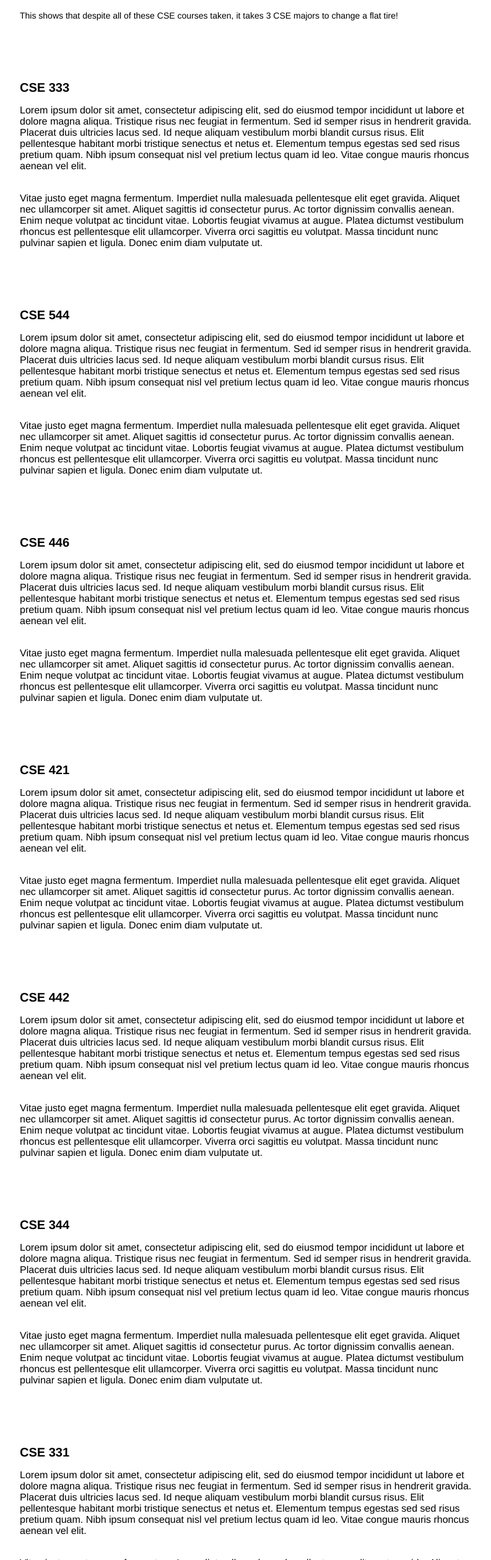
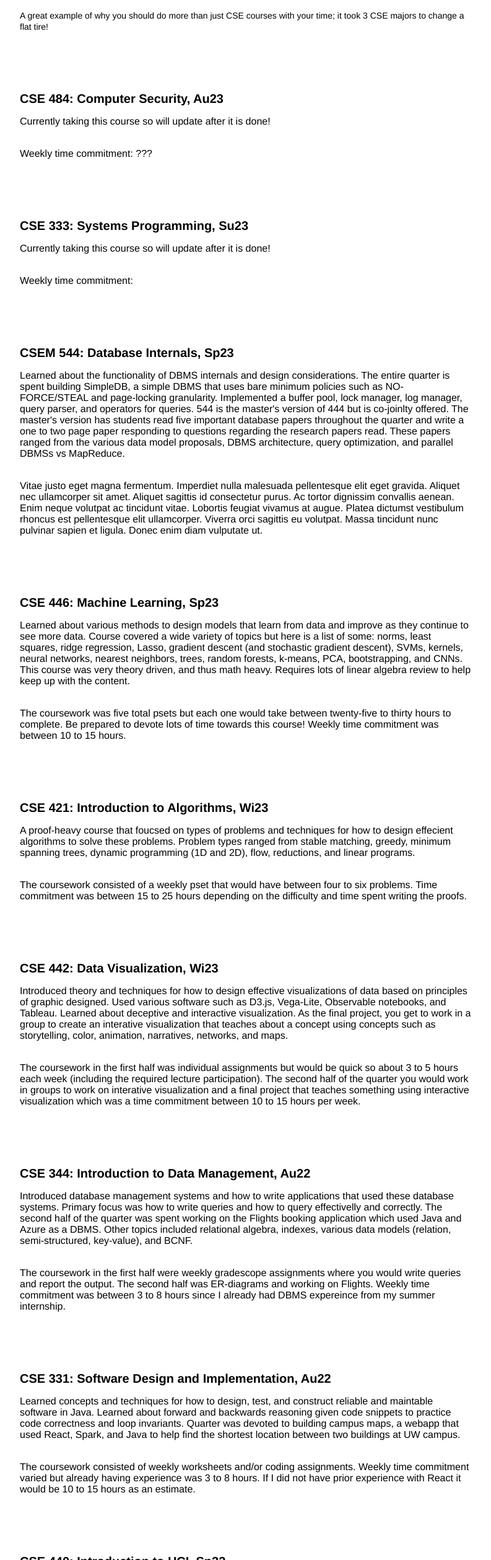
Before and after one commit to dylanbun/dylanbun.github.io, a plain HTML site: page courses_taken.html in a window 1280 px wide. Shown: the part 1309-3826 px from the top of the page at 62% size, without its empty margins (243-1036 px from the left). Drawn offline with Linux system fonts and the light colour scheme.

Commit message:
almost done!

```diff
--- a/courses_taken.html
+++ b/courses_taken.html
@@ -73,7 +73,7 @@
         <image class="project-header-image" src="../assets/images/efrain_car.jpg">
 
           <a class="no-underline" target="_blank" href="https://opensea.io/assets/0xe0be388ab81c47b0f098d2030a1c9ef190691a8a/1311">
-            <span class="image-caption">This shows that despite all of these CSE courses taken, it takes 3 CSE majors to change a flat tire!</span>
+            <span class="image-caption">A great example of why you should do more than just CSE courses with your time; it took 3 CSE majors to change a flat tire!</span>
           </a>
       </div>
 
@@ -85,58 +85,66 @@
         - Add paragraphs using the <div class="body-text"></div> elements in the "project-details-content"
       -->
       <div id="project-details">
-        <div class="subheader-text">CSE 333</div>
+        <div class="subheader-text">CSE 484: Computer Security, Au23</div>
         <div class="project-details-content">
-          <div class="body-text">Lorem ipsum dolor sit amet, consectetur adipiscing elit, sed do eiusmod tempor incididunt ut labore et dolore magna aliqua. Tristique risus nec feugiat in fermentum. Sed id semper risus in hendrerit gravida. Placerat duis ultricies lacus sed. Id neque aliquam vestibulum morbi blandit cursus risus. Elit pellentesque habitant morbi tristique senectus et netus et. Elementum tempus egestas sed sed risus pretium quam. Nibh ipsum consequat nisl vel pretium lectus quam id leo. Vitae congue mauris rhoncus aenean vel elit.</div>
+          <div class="body-text">Currently taking this course so will update after it is done!</div>
+          <div class="body-text">Weekly time commitment: ???</div>
+        </div>
+      </div>
+
+      <div id="project-details">
+        <div class="subheader-text">CSE 333: Systems Programming, Su23</div>
+        <div class="project-details-content">
+          <div class="body-text">Currently taking this course so will update after it is done!</div>
+          <div class="body-text">Weekly time commitment:</div>
+        </div>
+      </div>
+
+      <div id="project-details">
+        <div class="subheader-text">CSEM 544: Database Internals, Sp23</div>
+        <div class="project-details-content">
+          <div class="body-text">Learned about the functionality of DBMS internals and design considerations. The entire quarter is spent building SimpleDB, a simple DBMS that uses bare minimum policies such as NO-FORCE/STEAL and page-locking granularity. Implemented a buffer pool, lock manager, log manager, query parser, and operators for queries. 544 is the master's version of 444 but is co-joinlty offered. The master's version has students read five important database papers throughout the quarter and write a one to two page paper responding to questions regarding the research papers read. These papers ranged from the various data model proposals, DBMS architecture, query optimization, and parallel DBMSs vs MapReduce. </div>
           <div class="body-text">Vitae justo eget magna fermentum. Imperdiet nulla malesuada pellentesque elit eget gravida. Aliquet nec ullamcorper sit amet. Aliquet sagittis id consectetur purus. Ac tortor dignissim convallis aenean. Enim neque volutpat ac tincidunt vitae. Lobortis feugiat vivamus at augue. Platea dictumst vestibulum rhoncus est pellentesque elit ullamcorper. Viverra orci sagittis eu volutpat. Massa tincidunt nunc pulvinar sapien et ligula. Donec enim diam vulputate ut.</div>
         </div>
       </div>
 
       <div id="project-details">
-        <div class="subheader-text">CSE 544</div>
+        <div class="subheader-text">CSE 446: Machine Learning, Sp23</div>
         <div class="project-details-content">
-          <div class="body-text">Lorem ipsum dolor sit amet, consectetur adipiscing elit, sed do eiusmod tempor incididunt ut labore et dolore magna aliqua. Tristique risus nec feugiat in fermentum. Sed id semper risus in hendrerit gravida. Placerat duis ultricies lacus sed. Id neque aliquam vestibulum morbi blandit cursus risus. Elit pellentesque habitant morbi tristique senectus et netus et. Elementum tempus egestas sed sed risus pretium quam. Nibh ipsum consequat nisl vel pretium lectus quam id leo. Vitae congue mauris rhoncus aenean vel elit.</div>
-          <div class="body-text">Vitae justo eget magna fermentum. Imperdiet nulla malesuada pellentesque elit eget gravida. Aliquet nec ullamcorper sit amet. Aliquet sagittis id consectetur purus. Ac tortor dignissim convallis aenean. Enim neque volutpat ac tincidunt vitae. Lobortis feugiat vivamus at augue. Platea dictumst vestibulum rhoncus est pellentesque elit ullamcorper. Viverra orci sagittis eu volutpat. Massa tincidunt nunc pulvinar sapien et ligula. Donec enim diam vulputate ut.</div>
+          <div class="body-text">Learned about various methods to design models that learn from data and improve as they continue to see more data. Course covered a wide variety of topics but here is a list of some: norms, least squares, ridge regression, Lasso, gradient descent (and stochastic gradient descent), SVMs, kernels, neural networks, nearest neighbors, trees, random forests, k-means, PCA, bootstrapping, and CNNs. This course was very theory driven, and thus math heavy. Requires lots of linear algebra review to help keep up with the content.</div>
+          <div class="body-text">The coursework was five total psets but each one would take between twenty-five to thirty hours to complete. Be prepared to devote lots of time towards this course! Weekly time commitment was between 10 to 15 hours.</div>
         </div>
       </div>
 
       <div id="project-details">
-        <div class="subheader-text">CSE 446</div>
+        <div class="subheader-text">CSE 421: Introduction to Algorithms, Wi23</div>
         <div class="project-details-content">
-          <div class="body-text">Lorem ipsum dolor sit amet, consectetur adipiscing elit, sed do eiusmod tempor incididunt ut labore et dolore magna aliqua. Tristique risus nec feugiat in fermentum. Sed id semper risus in hendrerit gravida. Placerat duis ultricies lacus sed. Id neque aliquam vestibulum morbi blandit cursus risus. Elit pellentesque habitant morbi tristique senectus et netus et. Elementum tempus egestas sed sed risus pretium quam. Nibh ipsum consequat nisl vel pretium lectus quam id leo. Vitae congue mauris rhoncus aenean vel elit.</div>
-          <div class="body-text">Vitae justo eget magna fermentum. Imperdiet nulla malesuada pellentesque elit eget gravida. Aliquet nec ullamcorper sit amet. Aliquet sagittis id consectetur purus. Ac tortor dignissim convallis aenean. Enim neque volutpat ac tincidunt vitae. Lobortis feugiat vivamus at augue. Platea dictumst vestibulum rhoncus est pellentesque elit ullamcorper. Viverra orci sagittis eu volutpat. Massa tincidunt nunc pulvinar sapien et ligula. Donec enim diam vulputate ut.</div>
+          <div class="body-text">A proof-heavy course that foucsed on types of problems and techniques for how to design effecient algorithms to solve these problems. Problem types ranged from stable matching, greedy, minimum spanning trees, dynamic programming (1D and 2D), flow, reductions, and linear programs. </div>
+          <div class="body-text">The coursework consisted of a weekly pset that would have between four to six problems. Time commitment was between 15 to 25 hours depending on the difficulty and time spent writing the proofs.</div>
         </div>
       </div>
 
       <div id="project-details">
-        <div class="subheader-text">CSE 421</div>
+        <div class="subheader-text">CSE 442: Data Visualization, Wi23</div>
         <div class="project-details-content">
-          <div class="body-text">Lorem ipsum dolor sit amet, consectetur adipiscing elit, sed do eiusmod tempor incididunt ut labore et dolore magna aliqua. Tristique risus nec feugiat in fermentum. Sed id semper risus in hendrerit gravida. Placerat duis ultricies lacus sed. Id neque aliquam vestibulum morbi blandit cursus risus. Elit pellentesque habitant morbi tristique senectus et netus et. Elementum tempus egestas sed sed risus pretium quam. Nibh ipsum consequat nisl vel pretium lectus quam id leo. Vitae congue mauris rhoncus aenean vel elit.</div>
-          <div class="body-text">Vitae justo eget magna fermentum. Imperdiet nulla malesuada pellentesque elit eget gravida. Aliquet nec ullamcorper sit amet. Aliquet sagittis id consectetur purus. Ac tortor dignissim convallis aenean. Enim neque volutpat ac tincidunt vitae. Lobortis feugiat vivamus at augue. Platea dictumst vestibulum rhoncus est pellentesque elit ullamcorper. Viverra orci sagittis eu volutpat. Massa tincidunt nunc pulvinar sapien et ligula. Donec enim diam vulputate ut.</div>
+          <div class="body-text">Introduced theory and techniques for how to design effective visualizations of data based on principles of graphic designed. Used various software such as D3.js, Vega-Lite, Observable notebooks, and Tableau. Learned about deceptive and interactive visualization. As the final project, you get to work in a group to create an interative visualization that teaches about a concept using concepts such as storytelling, color, animation, narratives, networks, and maps.</div>
+          <div class="body-text">The coursework in the first half was individual assignments but would be quick so about 3 to 5 hours each week (including the required lecture participation). The second half of the quarter you would work in groups to work on interative visualization and a final project that teaches something using interactive visualization which was a time commitment between 10 to 15 hours per week.</div>
         </div>
       </div>
 
       <div id="project-details">
-        <div class="subheader-text">CSE 442</div>
+        <div class="subheader-text">CSE 344: Introduction to Data Management, Au22</div>
         <div class="project-details-content">
-          <div class="body-text">Lorem ipsum dolor sit amet, consectetur adipiscing elit, sed do eiusmod tempor incididunt ut labore et dolore magna aliqua. Tristique risus nec feugiat in fermentum. Sed id semper risus in hendrerit gravida. Placerat duis ultricies lacus sed. Id neque aliquam vestibulum morbi blandit cursus risus. Elit pellentesque habitant morbi tristique senectus et netus et. Elementum tempus egestas sed sed risus pretium quam. Nibh ipsum consequat nisl vel pretium lectus quam id leo. Vitae congue mauris rhoncus aenean vel elit.</div>
-          <div class="body-text">Vitae justo eget magna fermentum. Imperdiet nulla malesuada pellentesque elit eget gravida. Aliquet nec ullamcorper sit amet. Aliquet sagittis id consectetur purus. Ac tortor dignissim convallis aenean. Enim neque volutpat ac tincidunt vitae. Lobortis feugiat vivamus at augue. Platea dictumst vestibulum rhoncus est pellentesque elit ullamcorper. Viverra orci sagittis eu volutpat. Massa tincidunt nunc pulvinar sapien et ligula. Donec enim diam vulputate ut.</div>
+          <div class="body-text">Introduced database management systems and how to write applications that used these database systems. Primary focus was how to write queries and how to query effectivelly and correctly. The second half of the quarter was spent working on the Flights booking application which used Java and Azure as a DBMS. Other topics included relational algebra, indexes, various data models (relation, semi-structured, key-value), and BCNF.</div>
+          <div class="body-text">The coursework in the first half were weekly gradescope assignments where you would write queries and report the output. The second half was ER-diagrams and working on Flights. Weekly time commitment was between 3 to 8 hours since I already had DBMS expereince from my summer internship.</div>
         </div>
       </div>
 
       <div id="project-details">
-        <div class="subheader-text">CSE 344</div>
+        <div class="subheader-text">CSE 331: Software Design and Implementation, Au22</div>
         <div class="project-details-content">
-          <div class="body-text">Lorem ipsum dolor sit amet, consectetur adipiscing elit, sed do eiusmod tempor incididunt ut labore et dolore magna aliqua. Tristique risus nec feugiat in fermentum. Sed id semper risus in hendrerit gravida. Placerat duis ultricies lacus sed. Id neque aliquam vestibulum morbi blandit cursus risus. Elit pellentesque habitant morbi tristique senectus et netus et. Elementum tempus egestas sed sed risus pretium quam. Nibh ipsum consequat nisl vel pretium lectus quam id leo. Vitae congue mauris rhoncus aenean vel elit.</div>
-          <div class="body-text">Vitae justo eget magna fermentum. Imperdiet nulla malesuada pellentesque elit eget gravida. Aliquet nec ullamcorper sit amet. Aliquet sagittis id consectetur purus. Ac tortor dignissim convallis aenean. Enim neque volutpat ac tincidunt vitae. Lobortis feugiat vivamus at augue. Platea dictumst vestibulum rhoncus est pellentesque elit ullamcorper. Viverra orci sagittis eu volutpat. Massa tincidunt nunc pulvinar sapien et ligula. Donec enim diam vulputate ut.</div>
-        </div>
-      </div>
-
-      <div id="project-details">
-        <div class="subheader-text">CSE 331</div>
-        <div class="project-details-content">
-          <div class="body-text">Lorem ipsum dolor sit amet, consectetur adipiscing elit, sed do eiusmod tempor incididunt ut labore et dolore magna aliqua. Tristique risus nec feugiat in fermentum. Sed id semper risus in hendrerit gravida. Placerat duis ultricies lacus sed. Id neque aliquam vestibulum morbi blandit cursus risus. Elit pellentesque habitant morbi tristique senectus et netus et. Elementum tempus egestas sed sed risus pretium quam. Nibh ipsum consequat nisl vel pretium lectus quam id leo. Vitae congue mauris rhoncus aenean vel elit.</div>
-          <div class="body-text">Vitae justo eget magna fermentum. Imperdiet nulla malesuada pellentesque elit eget gravida. Aliquet nec ullamcorper sit amet. Aliquet sagittis id consectetur purus. Ac tortor dignissim convallis aenean. Enim neque volutpat ac tincidunt vitae. Lobortis feugiat vivamus at augue. Platea dictumst vestibulum rhoncus est pellentesque elit ullamcorper. Viverra orci sagittis eu volutpat. Massa tincidunt nunc pulvinar sapien et ligula. Donec enim diam vulputate ut.</div>
+          <div class="body-text">Learned concepts and techniques for how to design, test, and construct reliable and maintable software in Java. Learned about forward and backwards reasoning given code snippets to practice code correctness and loop invariants. Quarter was devoted to building campus maps, a webapp that used React, Spark, and Java to help find the shortest location between two buildings at UW campus.</div>
+          <div class="body-text">The coursework consisted of weekly worksheets and/or coding assignments. Weekly time commitment varied but already having experience was 3 to 8 hours. If I did not have prior experience with React it would be 10 to 15 hours as an estimate.</div>
         </div>
       </div>
 
@@ -183,7 +191,7 @@
       <!-- IMAGE GALLERY -->
       <div id="project-gallery">
         <!-- TODO - Change the 'subheader-text' to whatever you want the Gallery section header to say -->
-        <div class="subheader-text">Image Gallery</div>
+        <div class="subheader-text">These are random images that I just wanted to include</div>
         <div class="project-gallery-content">
             <!--
               TODO
@@ -209,16 +217,16 @@
                   - IMAGE_CAPTION: to the caption of the image
             -->
             <div class="gallery-image-container half-width">
-              <img src="../assets/images/code.jpeg" class="gallery-image">
-              <span class="image-caption">Give your image a caption. People love context.</span>
+              <img src="../assets/images/trolley.jpg" class="gallery-image">
+              <span class="image-caption">The trolley problem but wondering if he is being optimal...</span>
             </div>
             <div class="gallery-image-container half-width">
-              <img src="../assets/images/sketchbook.jpeg" class="gallery-image">
-              <span class="image-caption">Give your image a caption. People love context.</span>
+              <img src="../assets/images/pain.jpg" class="gallery-image">
+              <span class="image-caption">This was how I felt during CSE 446 and CSE 421.</span>
             </div>
             <div class="gallery-image-container">
-              <img src="../assets/images/camera.jpeg" class="gallery-image">
-              <span class="image-caption">Give your image a caption. People love context.</span>
+              <img src="../assets/images/spotify.jpg" class="gallery-image">
+              <span class="image-caption">I listen to a lot of music so if you want to talk music please do!</span>
             </div>
         </div>
       </div>
```
Also changed, not shown: assets/images/pain.jpg (added), assets/images/spotify.jpg (added).
